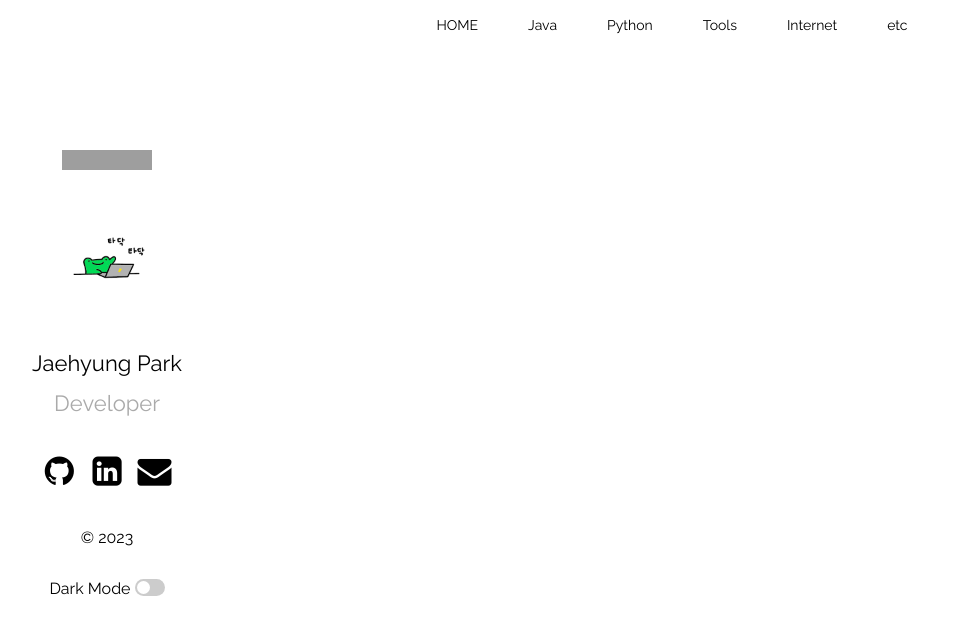
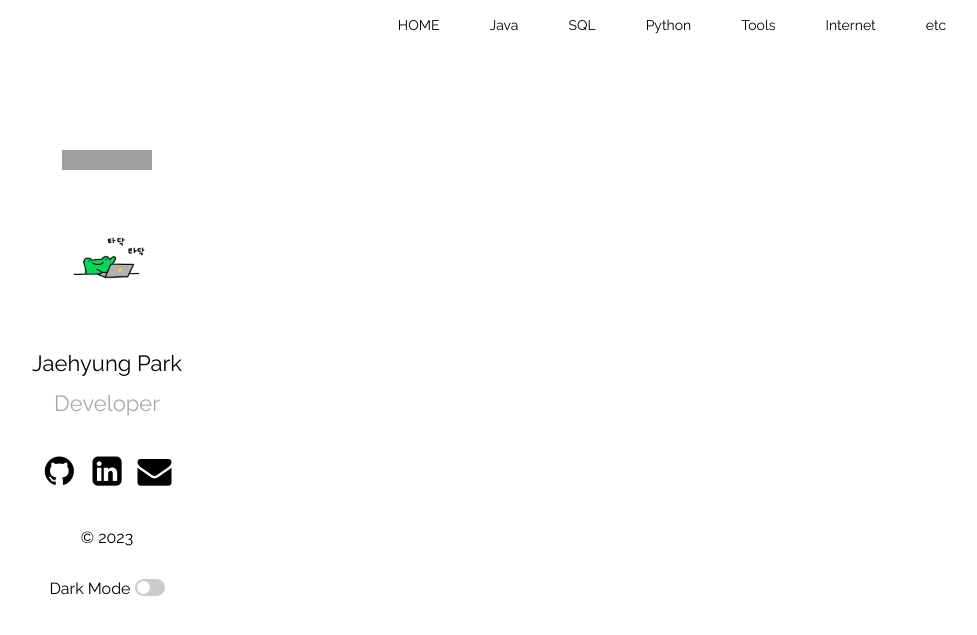
Before and after one commit to jbro321/jbro321.github.io, a Jekyll site: the page built from category/Java/Java.md, in a window 1280 px wide. Shown: the top 635 px of the page, without its empty margins (78-1055 px from the left). Built offline with Jekyll 4.4.1, drawn with Linux system fonts in a browser that asks for light colours; grey boxes are pictures that could not be loaded.

Commit message:
chg category dir

```diff
--- a/_layouts/default.html
+++ b/_layouts/default.html
@@ -170,37 +170,44 @@
           <!-- HOME category -->
           <li><a href="/" class="ctext">HOME</a></li>
           <!-- main category1 -->
-          <li><a href="/category/Java" class="ctext">Java</a>
+          <li><a href="/category/Java/Java" class="ctext">Java</a>
           <ul>
-            <li><a href="/category/Java" class="ctext">Java</a></li>
-            <li><a href="/category/Spring" class="ctext">Spring</a></li>
+            <li><a href="/category/Java/Java" class="ctext">Java</a></li>
+            <li><a href="/category/Java/Sub_Java/Spring" class="ctext">Spring</a></li>
           </ul>
           </li>
           <!-- main category2 -->
-          <li><a href="/category/Python" class="ctext">Python</a>
+          <li><a href="/category/SQL/SQL" class="ctext">SQL</a>
           <ul>
-            <li><a href="/category/Python" class="ctext">Python</a></li>
+            <li><a href="/category/SQL/Sub_SQL/MySQL" class="ctext">MySQL</a></li>
           </ul>
           </li>
           <!-- main category3 -->
-          <li><a href="/category/Tools" class="ctext">Tools</a>
+          <li><a href="/category/Python/Python" class="ctext">Python</a>
           <ul>
-            <li><a href="/category/Git" class="ctext">Git</a></li>
-            <li><a href="/category/Conda" class="ctext">Conda</a></li>
-            <li><a href="/category/Svn" class="ctext">Svn</a></li>
+            <li><a href="/category/Python/Python" class="ctext">Python</a></li>
+            <li><a href="/category/Python/Sub_Python/Openslide" class="ctext">Openslide</a></li>
           </ul>
           </li>
           <!-- main category4 -->
-          <li><a href="/category/Internet" class="ctext">Internet</a>
+          <li><a href="/category/Tools/Tools" class="ctext">Tools</a>
           <ul>
-            <li><a href="/category/Edge" class="ctext">Edge</a></li>
-            <li><a href="/category/IE" class="ctext">IE</a></li>
+            <li><a href="/category/Tools/Sub_Tools/Git" class="ctext">Git</a></li>
+            <li><a href="/category/Tools/Sub_Tools/Conda" class="ctext">Conda</a></li>
+            <li><a href="/category/Tools/Sub_Tools/Svn" class="ctext">Svn</a></li>
           </ul>
           </li>
           <!-- main category5 -->
-          <li><a href="/category/etc" class="ctext">etc</a>
+          <li><a href="/category/Internet/Internet" class="ctext">Internet</a>
           <ul>
-            <li><a href="/category/Blog_Dev" class="ctext">Blog Dev</a>
+            <li><a href="/category/Internet/Sub_Internet/Edge" class="ctext">Edge</a></li>
+            <li><a href="/category/Internet/Sub_Internet/IE" class="ctext">IE</a></li>
+          </ul>
+          </li>
+          <!-- main category5 -->
+          <li><a href="/category/etc/etc" class="ctext">etc</a>
+          <ul>
+            <li><a href="/category/etc/Sub_etc/Blog_Dev" class="ctext">Blog Dev</a>
           </ul>
           </li>
         </ul>
```
Also changed, not shown: category/Python/Sub_Python/Openslide.md (added, +7 -0 lines), category/SQL/SQL.md (added, +7 -0 lines), category/SQL/Sub_SQL/MySQL.md (added, +7 -0 lines), category/Internet/Internet.md (renamed from category/Internet.md), category/Internet/Sub_Internet/Edge.md (renamed from category/Edge.md), category/Internet/Sub_Internet/IE.md (renamed from category/IE.md), category/Java/Java.md (renamed from category/Java.md), category/Java/Sub_Java/Spring.md (renamed from category/Spring.md), category/Python/Python.md (renamed from category/Python.md), category/Tools/Sub_Tools/Conda.md (renamed from category/Conda.md), category/Tools/Sub_Tools/Git.md (renamed from category/Git.md), category/Tools/Sub_Tools/Svn.md (renamed from category/Svn.md), category/Tools/Tools.md (renamed from category/Tools.md), category/etc/Sub_etc/Blog_Dev.md (renamed from category/Blog_Dev.md), 1 more files.
